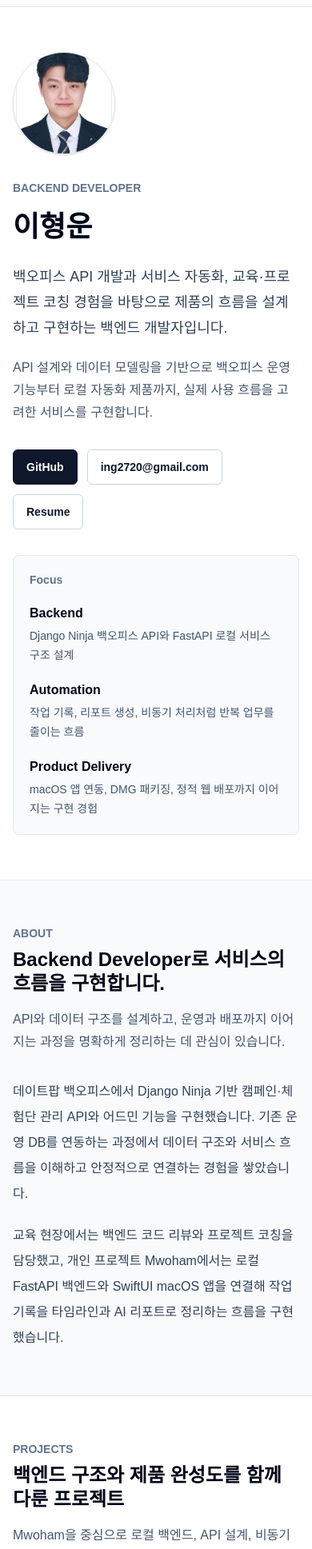
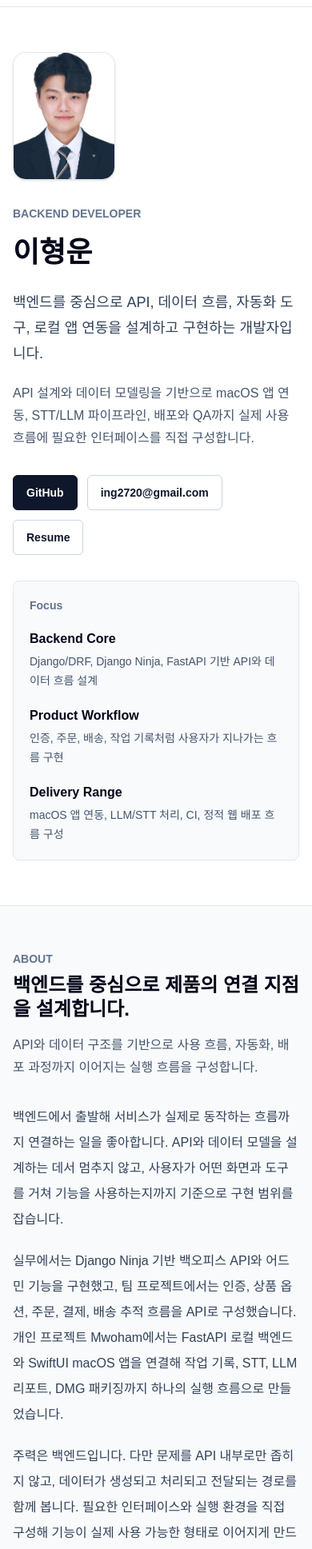
Before and after one commit to ing2720/profile, a Next.js app: page / in a window 390 px wide. Shown: the part 40-1977 px from the top of the page at 80% size. Built offline with nearby package versions, Linux system fonts and the light colour scheme.

Commit message:
feat: polish portfolio content and contact popover

```diff
--- a/src/app/page.tsx
+++ b/src/app/page.tsx
@@ -1,7 +1,6 @@
 import { Footer } from "@/components/layout/Footer";
 import { Header } from "@/components/layout/Header";
 import { AboutSection } from "@/components/sections/AboutSection";
-import { ContactSection } from "@/components/sections/ContactSection";
 import { ExperienceSection } from "@/components/sections/ExperienceSection";
 import { FeaturedProjectsSection } from "@/components/sections/FeaturedProjectsSection";
 import { HeroSection } from "@/components/sections/HeroSection";
@@ -17,11 +16,10 @@ export default function Home() {
       <Header />
       <main>
         <HeroSection profile={profile} />
-        <AboutSection profile={profile} />
+        <AboutSection />
         <FeaturedProjectsSection projects={featuredProjects} />
         <SkillsSection skillCategories={skillCategories} />
         <ExperienceSection experiences={experiences} />
-        <ContactSection profile={profile} />
       </main>
       <Footer />
     </>
--- a/src/app/resume/page.tsx
+++ b/src/app/resume/page.tsx
@@ -86,16 +86,28 @@ export default function ResumePage() {
           <DetailSection title="자기소개">
             <div className="space-y-4">
               <p>
-                데이트팝 백오피스에서 Django Ninja 기반 캠페인·체험단 관리
-                API와 어드민 기능을 구현했습니다. 기존 운영 DB를 연동하며
-                데이터 구조와 서비스 흐름을 파악하고, 필요한 조회·수정 기능을
-                API로 연결했습니다.
+                API 설계, 데이터 모델링, 인증, 비동기 처리, 외부 API 연동을
+                중심으로 백엔드 기능을 구현합니다. 요구사항을 단순 엔드포인트
+                목록으로만 보지 않고, 데이터가 생성되고 변경되고 조회되는
+                흐름을 기준으로 도메인 구조와 인터페이스를 정리합니다.
+                데이트팝 백오피스에서는 Django Ninja 기반 캠페인·체험단 관리
+                API와 어드민 기능을 구현하고, 기존 운영 DB와 서비스 흐름을
+                연결했습니다.
               </p>
               <p>
-                교육 운영 과정에서는 백엔드 코드 리뷰와 프로젝트 코칭을
-                담당했습니다. 개인 프로젝트 Mwoham에서는 FastAPI 로컬
-                백엔드와 SwiftUI macOS 앱을 연결하고, 작업 기록을 타임라인과
-                AI 리포트로 정리하는 자동화 흐름을 구현했습니다.
+                팀 프로젝트에서는 커머스 도메인의 주문, 결제, 배송 추적 흐름을
+                API로 구성했습니다. 상품 옵션과 재고, 장바구니, 주문, 결제,
+                배송 상태가 서로 어긋나지 않도록 트랜잭션 처리, 상태 분리,
+                백그라운드 동기화 구조를 적용했습니다. 외부 결제·배송 API와
+                내부 주문 모델 사이의 경계를 분리해 장애와 실패 케이스에
+                대응할 수 있는 흐름을 만들었습니다.
+              </p>
+              <p>
+                개인 프로젝트 Mwoham에서는 FastAPI 로컬 백엔드와 SwiftUI macOS
+                앱을 연결하고, 작업 기록 수집, STT, LLM 리포트 생성, DMG
+                패키징까지 이어지는 실행 흐름을 구성했습니다. 백엔드를 주력으로
+                두되 기능이 실제 사용 가능한 형태가 되기 위해 필요한
+                인터페이스, 실행 환경, 배포 흐름까지 함께 설계합니다.
               </p>
             </div>
           </DetailSection>
--- a/src/components/layout/Header.tsx
+++ b/src/components/layout/Header.tsx
@@ -1,10 +1,10 @@
 import Link from "next/link";
 import { profile } from "@/data/profile";
+import { ContactModalTrigger } from "@/components/layout/ContactModalTrigger";
 
 const navigationItems = [
   { label: "Projects", href: "/projects" },
-  { label: "Resume", href: "/resume" },
-  { label: "Contact", href: "/#contact" }
+  { label: "Resume", href: "/resume" }
 ];
 
 export function Header() {
@@ -30,6 +30,7 @@ export function Header() {
               {item.label}
             </Link>
           ))}
+          <ContactModalTrigger profile={profile} />
         </nav>
       </div>
     </header>
--- a/src/components/sections/AboutSection.tsx
+++ b/src/components/sections/AboutSection.tsx
@@ -1,31 +1,33 @@
-import type { Profile } from "@/data/profile";
 import { SectionTitle } from "@/components/ui/SectionTitle";
 
-type AboutSectionProps = {
-  profile: Profile;
-};
-
-export function AboutSection({ profile }: AboutSectionProps) {
+export function AboutSection() {
   return (
     <section className="border-y border-slate-200 bg-slate-50" id="about">
       <div className="mx-auto grid max-w-6xl gap-8 px-4 py-14 sm:px-6 sm:py-16 lg:grid-cols-[0.8fr_1.2fr] lg:gap-12 lg:px-8">
         <SectionTitle
           eyebrow="About"
-          title={`${profile.role}로 서비스의 흐름을 구현합니다.`}
-          description="API와 데이터 구조를 설계하고, 운영과 배포까지 이어지는 과정을 명확하게 정리하는 데 관심이 있습니다."
+          title="백엔드를 중심으로 제품의 연결 지점을 설계합니다."
+          description="API와 데이터 구조를 기반으로 사용 흐름, 자동화, 배포 과정까지 이어지는 실행 흐름을 구성합니다."
         />
         <div className="min-w-0 space-y-5 text-base leading-8 text-slate-700">
           <p>
-            데이트팝 백오피스에서 Django Ninja 기반 캠페인·체험단 관리 API와
-            어드민 기능을 구현했습니다. 기존 운영 DB를 연동하는 과정에서
-            데이터 구조와 서비스 흐름을 이해하고 안정적으로 연결하는 경험을
-            쌓았습니다.
+            백엔드에서 출발해 서비스가 실제로 동작하는 흐름까지 연결하는
+            일을 좋아합니다. API와 데이터 모델을 설계하는 데서 멈추지 않고,
+            사용자가 어떤 화면과 도구를 거쳐 기능을 사용하는지까지 기준으로
+            구현 범위를 잡습니다.
           </p>
           <p>
-            교육 현장에서는 백엔드 코드 리뷰와 프로젝트 코칭을 담당했고,
-            개인 프로젝트 Mwoham에서는 로컬 FastAPI 백엔드와 SwiftUI macOS
-            앱을 연결해 작업 기록을 타임라인과 AI 리포트로 정리하는 흐름을
-            구현했습니다.
+            실무에서는 Django Ninja 기반 백오피스 API와 어드민 기능을
+            구현했고, 팀 프로젝트에서는 인증, 상품 옵션, 주문, 결제, 배송
+            추적 흐름을 API로 구성했습니다. 개인 프로젝트 Mwoham에서는
+            FastAPI 로컬 백엔드와 SwiftUI macOS 앱을 연결해 작업 기록,
+            STT, LLM 리포트, DMG 패키징까지 하나의 실행 흐름으로 만들었습니다.
+          </p>
+          <p>
+            주력은 백엔드입니다. 다만 문제를 API 내부로만 좁히지 않고,
+            데이터가 생성되고 처리되고 전달되는 경로를 함께 봅니다. 필요한
+            인터페이스와 실행 환경을 직접 구성해 기능이 실제 사용 가능한
+            형태로 이어지게 만드는 데 집중합니다.
           </p>
         </div>
       </div>
--- a/src/components/sections/ExperienceSection.tsx
+++ b/src/components/sections/ExperienceSection.tsx
@@ -14,7 +14,7 @@ export function ExperienceSection({ experiences }: ExperienceSectionProps) {
       <SectionTitle
         eyebrow="Experience"
         title="실무 및 교육 경력"
-        description="백오피스 백엔드 개발, 교육 운영, 기술 코칭, 프로젝트 관리 경험을 중심으로 정리했습니다."
+        description="백오피스 백엔드 개발, 교육 운영, 기술 코칭, 프로젝트 관리 역할을 중심으로 정리했습니다."
       />
       <div className="mt-10 space-y-5 sm:space-y-6">
         {experiences.map((experience) => (
--- a/src/components/sections/FeaturedProjectsSection.tsx
+++ b/src/components/sections/FeaturedProjectsSection.tsx
@@ -16,8 +16,8 @@ export function FeaturedProjectsSection({
     >
       <SectionTitle
         eyebrow="Projects"
-        title="백엔드 구조와 제품 완성도를 함께 다룬 프로젝트"
-        description="Mwoham을 중심으로 로컬 백엔드, API 설계, 비동기 처리, 정적 배포 경험을 정리했습니다."
+        title="백엔드에서 시작해 제품 흐름까지 확장한 프로젝트"
+        description="로컬 자동화 앱, 커머스 API, 포트폴리오 웹사이트를 통해 API 설계, 데이터 흐름, 배포와 사용 인터페이스를 함께 구성했습니다."
       />
       <div className="mt-10 grid items-stretch gap-5 md:gap-6 lg:grid-cols-2">
         {projects.map((project) => (
--- a/src/components/sections/HeroSection.tsx
+++ b/src/components/sections/HeroSection.tsx
@@ -10,9 +10,15 @@ export function HeroSection({ profile }: HeroSectionProps) {
   return (
     <section className="mx-auto grid max-w-6xl gap-8 px-4 py-14 sm:px-6 sm:py-20 lg:grid-cols-[1.35fr_0.85fr] lg:gap-12 lg:px-8">
       <div className="min-w-0">
-        <div className="mb-8 lg:hidden">
-          <ProfileImage image={profile.image} name={profile.name} size="lg" />
+        <div className="sm:flex sm:items-start sm:gap-6 lg:block">
+          <div className="mb-8 sm:mb-0 lg:hidden">
+            <ProfileImage
+              image={profile.image}
+              name={profile.name}
+              size="lg"
+            />
           </div>
+          <div className="min-w-0">
             <p className="text-sm font-semibold uppercase text-slate-500">
               {profile.role}
             </p>
@@ -23,9 +29,12 @@ export function HeroSection({ profile }: HeroSectionProps) {
               {profile.summary}
             </p>
             <p className="mt-5 max-w-2xl text-base leading-7 text-slate-600">
-          API 설계와 데이터 모델링을 기반으로 백오피스 운영 기능부터 로컬
-          자동화 제품까지, 실제 사용 흐름을 고려한 서비스를 구현합니다.
+              API 설계와 데이터 모델링을 기반으로 macOS 앱 연동, STT/LLM
+              파이프라인, 배포와 QA까지 실제 사용 흐름에 필요한 인터페이스를
+              직접 구성합니다.
             </p>
+          </div>
+        </div>
         <div className="mt-8 flex flex-wrap gap-3">
           <ButtonLink href={profile.links.github.href} variant="primary">
             {profile.links.github.label}
@@ -44,21 +53,21 @@ export function HeroSection({ profile }: HeroSectionProps) {
         <p className="text-sm font-semibold text-slate-500">Focus</p>
         <dl className="mt-5 space-y-5">
           <div>
-            <dt className="font-semibold text-slate-950">Backend</dt>
+            <dt className="font-semibold text-slate-950">Backend Core</dt>
             <dd className="mt-1 text-sm leading-6 text-slate-600">
-              Django Ninja 백오피스 API와 FastAPI 로컬 서비스 구조 설계
+              Django/DRF, Django Ninja, FastAPI 기반 API와 데이터 흐름 설계
             </dd>
           </div>
           <div>
-            <dt className="font-semibold text-slate-950">Automation</dt>
+            <dt className="font-semibold text-slate-950">Product Workflow</dt>
             <dd className="mt-1 text-sm leading-6 text-slate-600">
-              작업 기록, 리포트 생성, 비동기 처리처럼 반복 업무를 줄이는 흐름
+              인증, 주문, 배송, 작업 기록처럼 사용자가 지나가는 흐름 구현
             </dd>
           </div>
           <div>
-            <dt className="font-semibold text-slate-950">Product Delivery</dt>
+            <dt className="font-semibold text-slate-950">Delivery Range</dt>
             <dd className="mt-1 text-sm leading-6 text-slate-600">
-              macOS 앱 연동, DMG 패키징, 정적 웹 배포까지 이어지는 구현 경험
+              macOS 앱 연동, LLM/STT 처리, CI, 정적 웹 배포 흐름 구성
             </dd>
           </div>
         </dl>
--- a/src/components/ui/ProfileImage.tsx
+++ b/src/components/ui/ProfileImage.tsx
@@ -11,8 +11,8 @@ type ProfileImageProps = {
 };
 
 const sizeClassNames = {
-  md: "h-24 w-24 print:h-16 print:w-16",
-  lg: "h-32 w-32 sm:h-36 sm:w-36 lg:h-40 lg:w-40"
+  md: "h-28 w-24 print:h-20 print:w-16",
+  lg: "h-40 w-32 sm:h-44 sm:w-36 lg:h-48 lg:w-40"
 };
 
 function getInitials(name: string) {
@@ -36,7 +36,7 @@ function getInitials(name: string) {
 
 export function ProfileImage({ image, name, size = "md" }: ProfileImageProps) {
   const [hasError, setHasError] = useState(false);
-  const className = `${sizeClassNames[size]} shrink-0 overflow-hidden rounded-full border border-slate-200 bg-slate-100 shadow-sm`;
+  const className = `${sizeClassNames[size]} shrink-0 overflow-hidden rounded-2xl border border-slate-200 bg-white shadow-sm`;
 
   if (hasError) {
     return (
@@ -54,8 +54,8 @@ export function ProfileImage({ image, name, size = "md" }: ProfileImageProps) {
     <div className={className}>
       <Image
         alt={image.alt}
-        className="h-full w-full object-cover"
-        height={size === "lg" ? 160 : 96}
+        className="h-full w-full scale-110 object-cover object-center"
+        height={size === "lg" ? 192 : 112}
         onError={() => setHasError(true)}
         priority={size === "lg"}
         src={image.src}
--- a/src/data/profile.ts
+++ b/src/data/profile.ts
@@ -22,7 +22,7 @@ export const profile: Profile = {
   name: "이형운",
   role: "Backend Developer",
   summary:
-    "백오피스 API 개발과 서비스 자동화, 교육·프로젝트 코칭 경험을 바탕으로 제품의 흐름을 설계하고 구현하는 백엔드 개발자입니다.",
+    "백엔드를 중심으로 API, 데이터 흐름, 자동화 도구, 로컬 앱 연동을 설계하고 구현하는 개발자입니다.",
   image: {
     src: "/images/profile.jpg",
     alt: "이형운 프로필 사진"
```
Also changed, not shown: src/components/layout/ContactModalTrigger.tsx (added, +94 -0 lines), src/components/layout/Footer.tsx (+1 -12 lines), src/components/sections/ContactSection.tsx (deleted, +0 -31 lines). Lines whose indentation alone changed are shown as unchanged.
